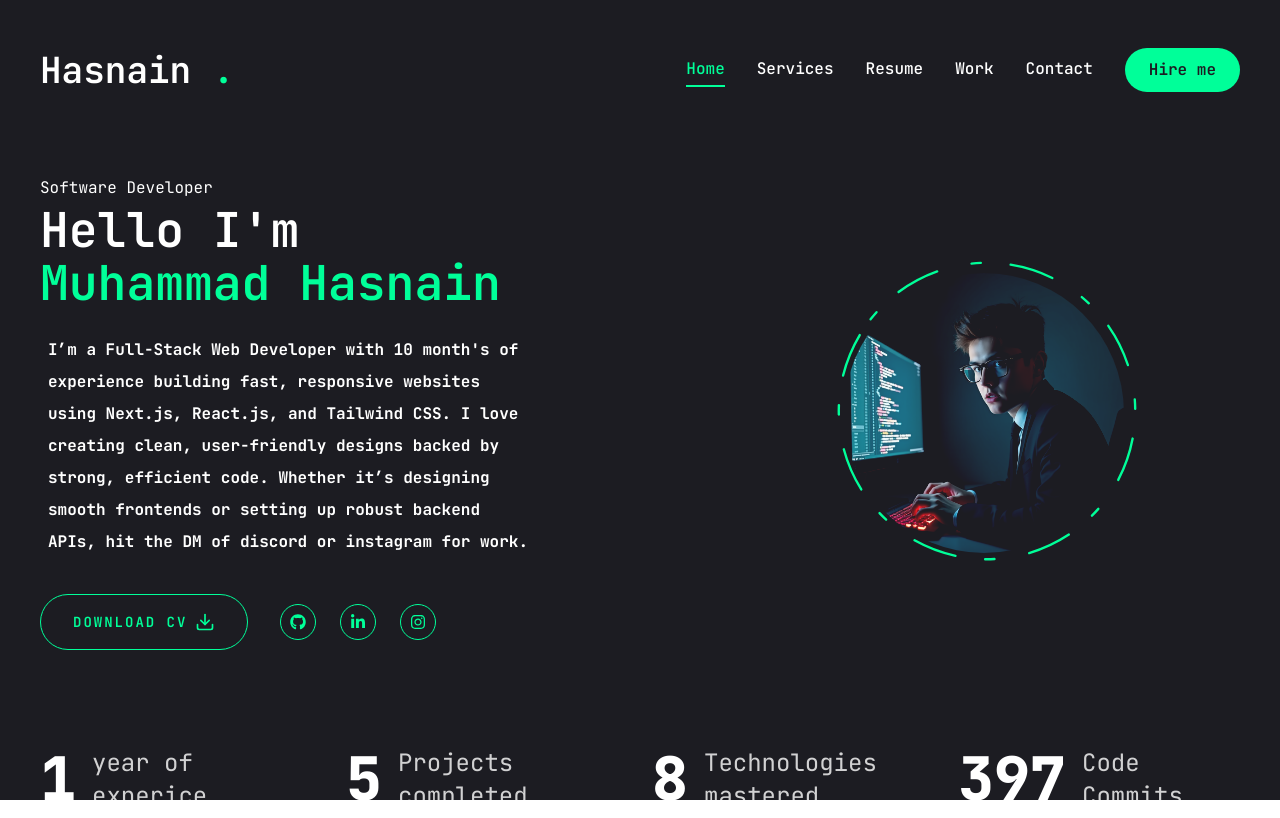
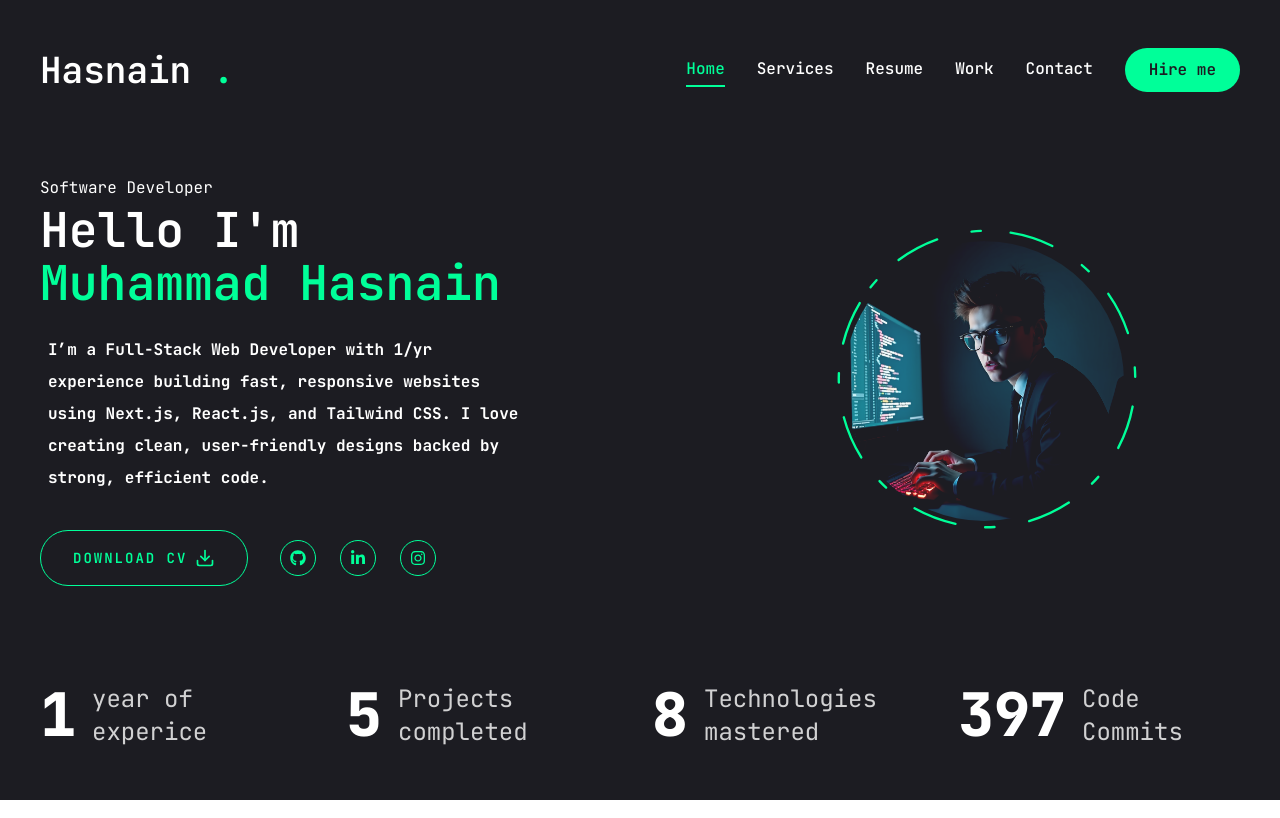
Before and after one commit to mhasnain23/portfolio-website, a Next.js app: page / in a window 1280 px wide. Built offline with nearby package versions, Linux system fonts and the light colour scheme.

Commit message:
Update page.tsx

```diff
--- a/app/page.tsx
+++ b/app/page.tsx
@@ -18,11 +18,10 @@ const Home = () => {
               <span className="text-[#00ff99]">Muhammad Hasnain</span>
             </h1>
             <p className="max-w-[500px] font-bold px-2 mb-9 text-white">
-              I’m a Full-Stack Web Developer with 10 month's of experience
+              I’m a Full-Stack Web Developer with 1/yr experience
               building fast, responsive websites using Next.js, React.js, and
               Tailwind CSS. I love creating clean, user-friendly designs backed
-              by strong, efficient code. Whether it’s designing smooth frontends
-              or setting up robust backend APIs, hit the DM of discord or instagram for work.
+              by strong, efficient code.
             </p>
             {/* btn and social */}
             <div className="flex flex-col xl:flex-row items-center gap-8">
```
